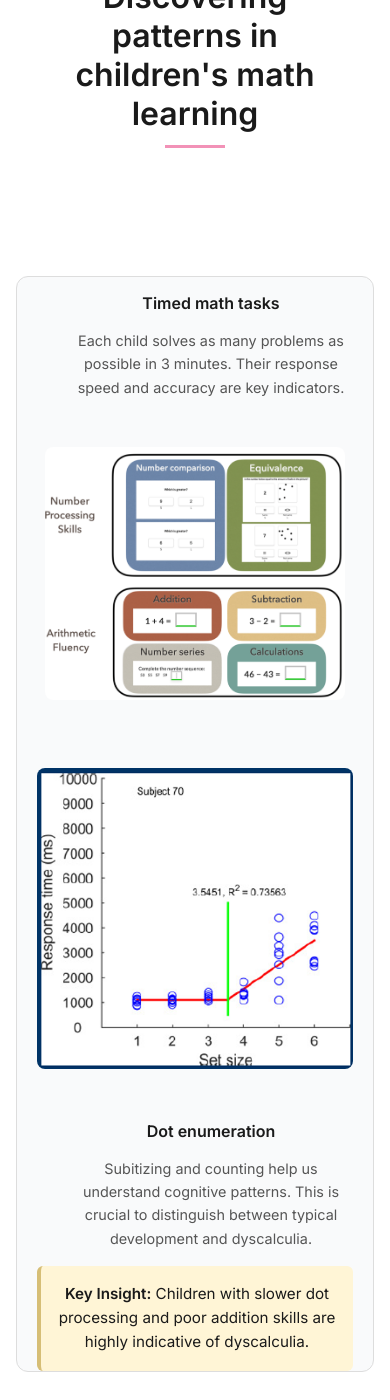
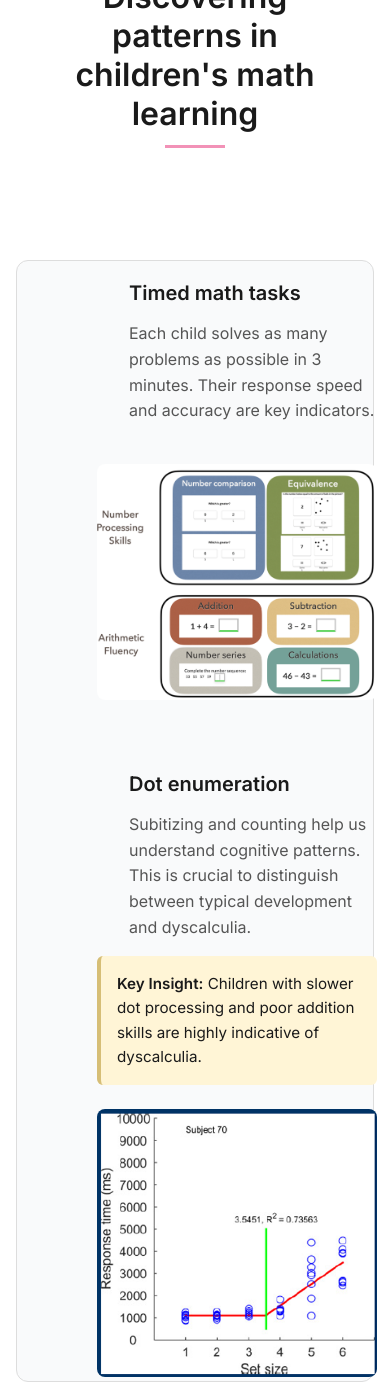
Before and after one commit to moving-average/moving-average.github.io, a Jekyll site: the page built from usecase1.markdown, in a window 390 px wide and 1400 px high, scrolled down 1204 px. Built offline with Jekyll 4.4.1, drawn with Linux system fonts in a browser that asks for light colours.

Commit message:
update style.css

```diff
--- a/assets/style.css
+++ b/assets/style.css
@@ -748,43 +748,43 @@ footer a:hover {
     gap: 1rem;
   }
 
-  @media (max-width: 768px) {
   .double-info-section {
-    padding: 0 20px; /* Minder padding op mobiel */
+    padding: 0px 80px;
+    margin: 0px 0px;
+    gap: 3rem;
   }
 
   .info-row {
-    flex-direction: column; /* Zorgt ervoor dat de items onder elkaar staan op mobiel */
-    align-items: center; /* Zorgt ervoor dat de tekst en afbeeldingen gecentreerd zijn */
+    flex-direction: column;
+    align-items: flex-start;
+    gap: 1.5rem;
   }
 
   .info-row.reverse {
-    flex-direction: column-reverse; /* In geval van reversie, behouden we de volgorde */
+    flex-direction: column;
   }
 
   .info-text,
   .info-image {
-    width: 100%; /* Beide secties nemen de volledige breedte op mobiel */
-    text-align: center; /* Zorgt ervoor dat tekst en afbeeldingen goed worden uitgelijnd */
+    width: 100%;
+    text-align: left;
+  }
+
+  .info-image {
+    text-align: center;
   }
 
   .info-text h3 {
-    font-size: 1.15rem; /* Kleinere kopteksten voor mobiel */
+    font-size: 1.25rem;
   }
 
   .info-text p {
-    font-size: 0.95rem; /* Kleinere tekst voor mobiel */
+    font-size: 1rem;
+    line-height: 1.6;
+  }
+
+  .info-image img {
+    max-width: 100%;
+    height: auto;
   }
 }
-
-/* Specifieke stijl voor kleinere schermen (bijv. smartphones) */
-@media (max-width: 480px) {
-  .info-text h3 {
-    font-size: 1rem; /* Nog kleinere kopteksten voor kleinere schermen */
-  }
-
-  .info-text p {
-    font-size: 0.9rem; /* Kleinere tekst voor kleinere schermen */
-  }
-}
-}
```
